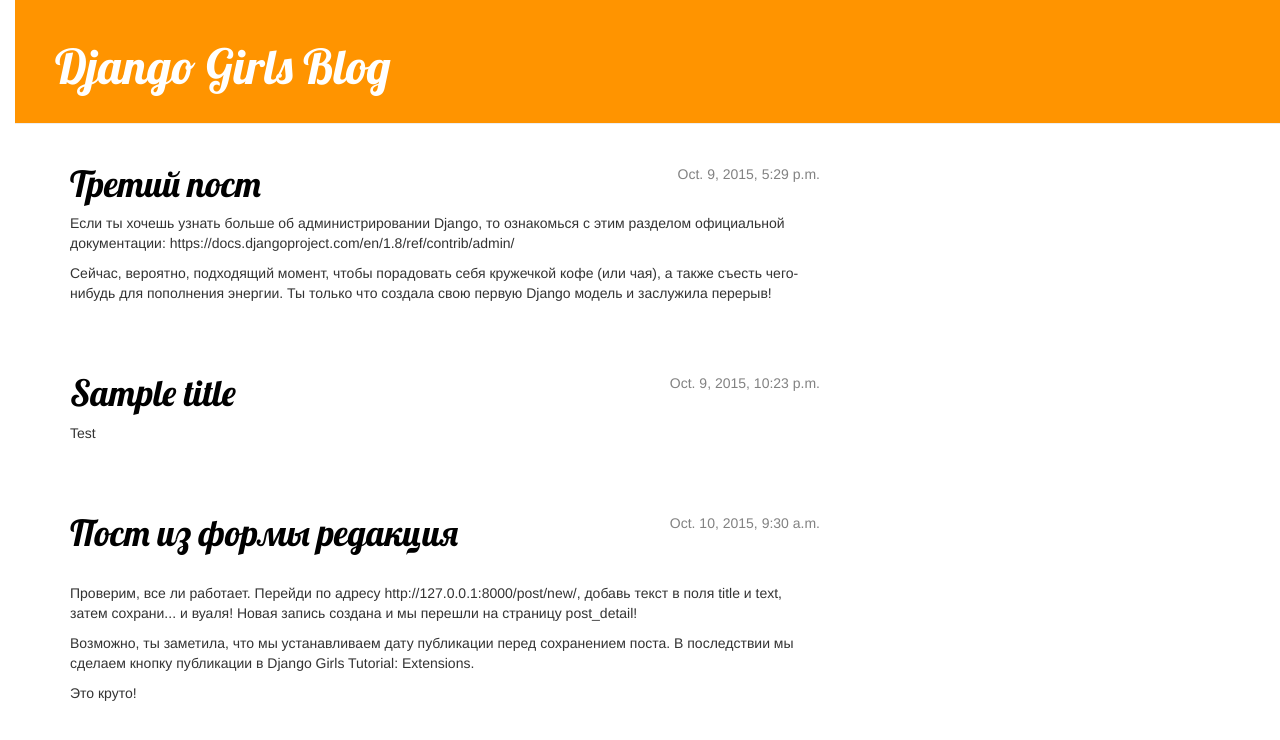
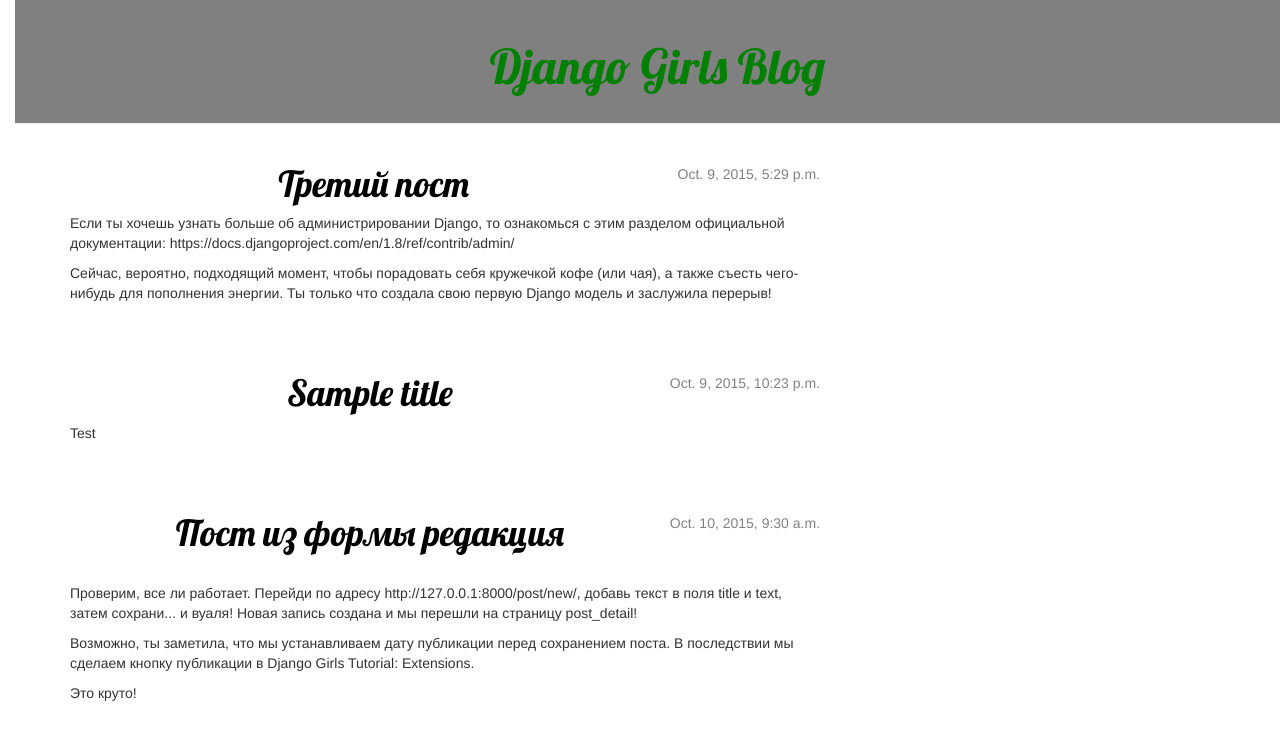
Before and after one commit to IvanSimeyko/my-first-blog, a Django app: page / in a window 1280 px wide. Shown: the top 740 px of the page. Run offline with Django 3.2, Linux system fonts and the light colour scheme; data comes from the database, SQL or seed files in the repository; both versions use the stored data as it was after the commit; some libraries are stand-ins or nearby versions.

Commit message:
added changes from Djangogirls 2

```diff
--- a/blog/static/css/blog.css
+++ b/blog/static/css/blog.css
@@ -8,13 +8,14 @@
 }
 
 .page-header {
-    background-color: #ff9400;
+    background-color: grey;
     margin-top: 0;
     padding: 20px 20px 20px 40px;
+    text-align: center;
 }
 
 .page-header h1, .page-header h1 a, .page-header h1 a:visited, .page-header h1 a:active {
-    color: #ffffff;
+    color: green;
     font-size: 36pt;
     text-decoration: none;
 }
@@ -30,6 +31,7 @@
 .date {
     float: right;
     color: #828282;
+    ;
 }
 
 .save {
@@ -54,3 +56,8 @@
 .post h1 a, .post h1 a:visited {
     color: #000000;
 }
+
+.letter{
+    background-color: #ffe; /* Цвет фона */
+    color: #930; /* Цвет текста */
+}
--- a/blog/templates/blog/post_detail.html
+++ b/blog/templates/blog/post_detail.html
@@ -7,7 +7,9 @@
                     {{ post.published_date }}
                 </div>
             {% endif %}
+
             <a class="btn btn-default" href="{% url "post_edit" pk=post.pk %}"><span class="glyphicon glyphicon-pencil"></span></a>
+
             <h1>{{ post.title }}</h1>
             <p>{{ post.text|linebreaks }}</p>
         </div>
--- a/blog/templates/blog/post_list.html
+++ b/blog/templates/blog/post_list.html
@@ -4,10 +4,10 @@
         {% for post in posts %}
             <div class="post">
                 <div class="date">
-                    {{ post.published_date }}
+                   <p align='center'> {{ post.published_date }}</p>
                 </div>
-               <h1><a href="{% url "blog.views.post_detail" pk=post.pk %}">{{ post.title }}</a></h1>
-                <p>{{ post.text|linebreaks }}</p>
+               <h1 align='center'><a href="{% url "blog.views.post_detail" pk=post.pk %}">{{ post.title }}</a></h1>
+                <p class='letter' color='red'>{{ post.text|linebreaks }}</p>
             </div>
         {% endfor %}
     {% endblock content %}
```
Also changed, not shown: db.sqlite3.
